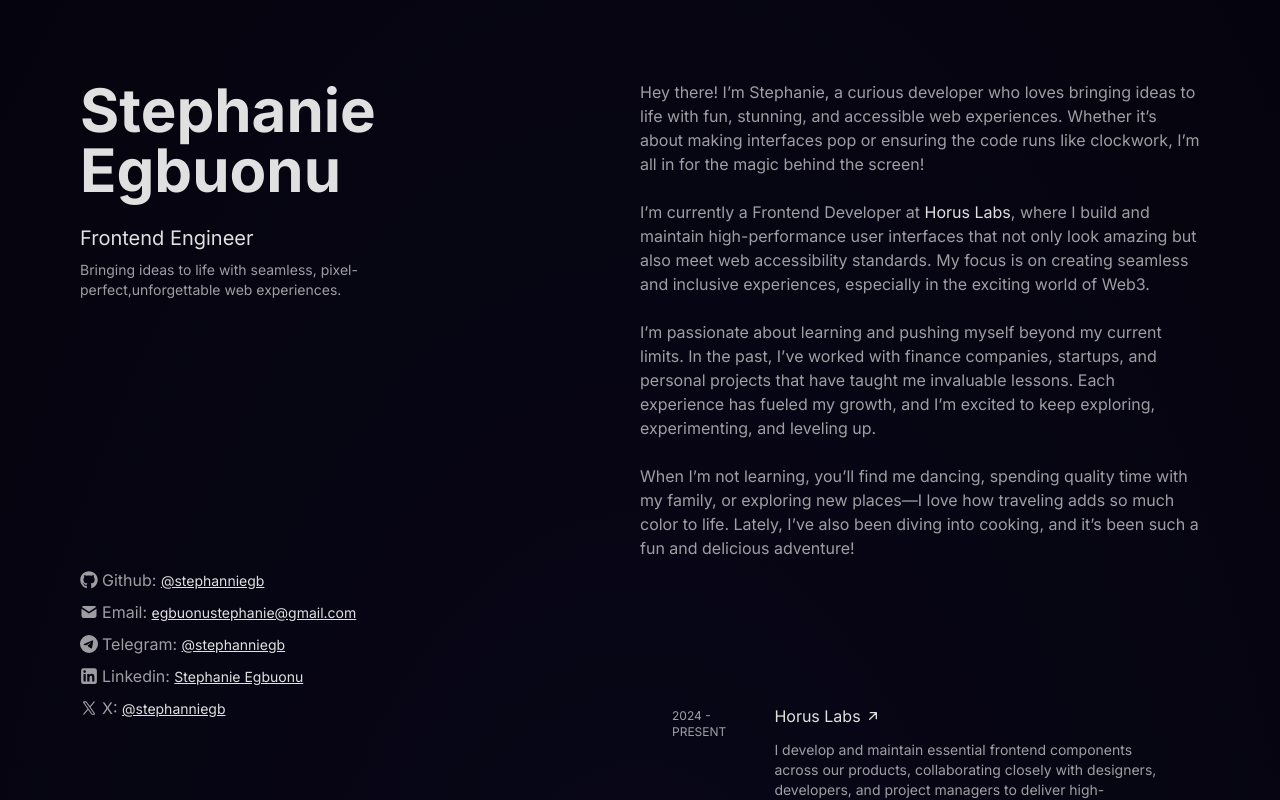
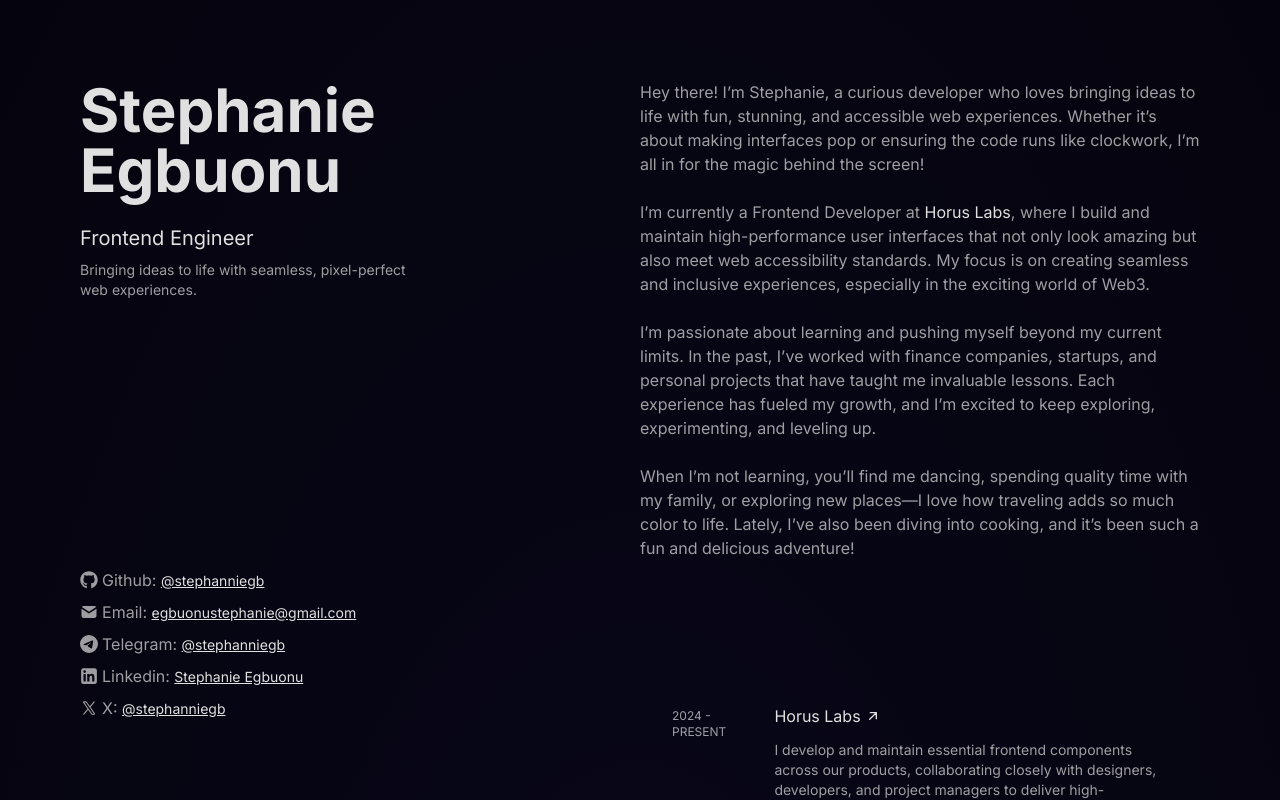
Before and after one commit to stephanniegb/stephaniegb, a Next.js app: page / in a window 1280 px wide. Shown: the top 800 px of the page. Built offline with nearby package versions, Linux system fonts and the light colour scheme.

Commit message:
Update page.tsx

```diff
--- a/app/page.tsx
+++ b/app/page.tsx
@@ -14,8 +14,8 @@ export default function Home() {
             </h1>
             <h2 className="text-xl">Frontend Engineer</h2>
             <p className="w-[70%] text-sm">
-              Bringing ideas to life with seamless, pixel-perfect,unforgettable
-              web experiences.
+              Bringing ideas to life with seamless, pixel-perfect web
+              experiences.
             </p>
           </div>
           <Contact />
```
